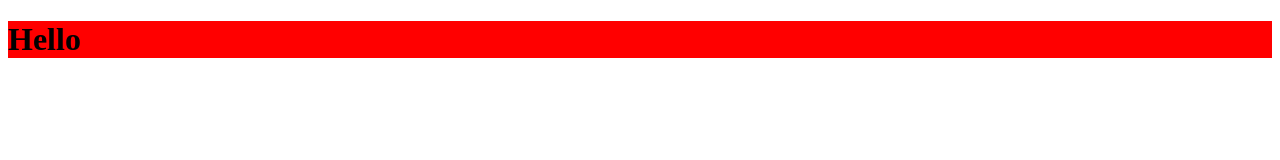
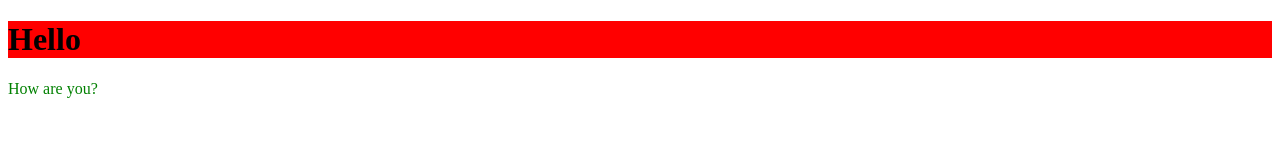
Before and after one commit to Shikha219/Git-Practice, a plain HTML site: page index.html in a window 1280 px wide. Drawn offline with Linux system fonts and the light colour scheme.

Commit message:
added p tag and css

```diff
--- a/index.css
+++ b/index.css
@@ -1,3 +1,7 @@
 h1 {
     background-color: red;
 }
+
+p {
+    color: green;
+}
--- a/index.html
+++ b/index.html
@@ -8,6 +8,7 @@
 </head>
 <body>
     <h1>Hello</h1>
+    <p>How are you?</p>
 
 </body>
 </html>
```
